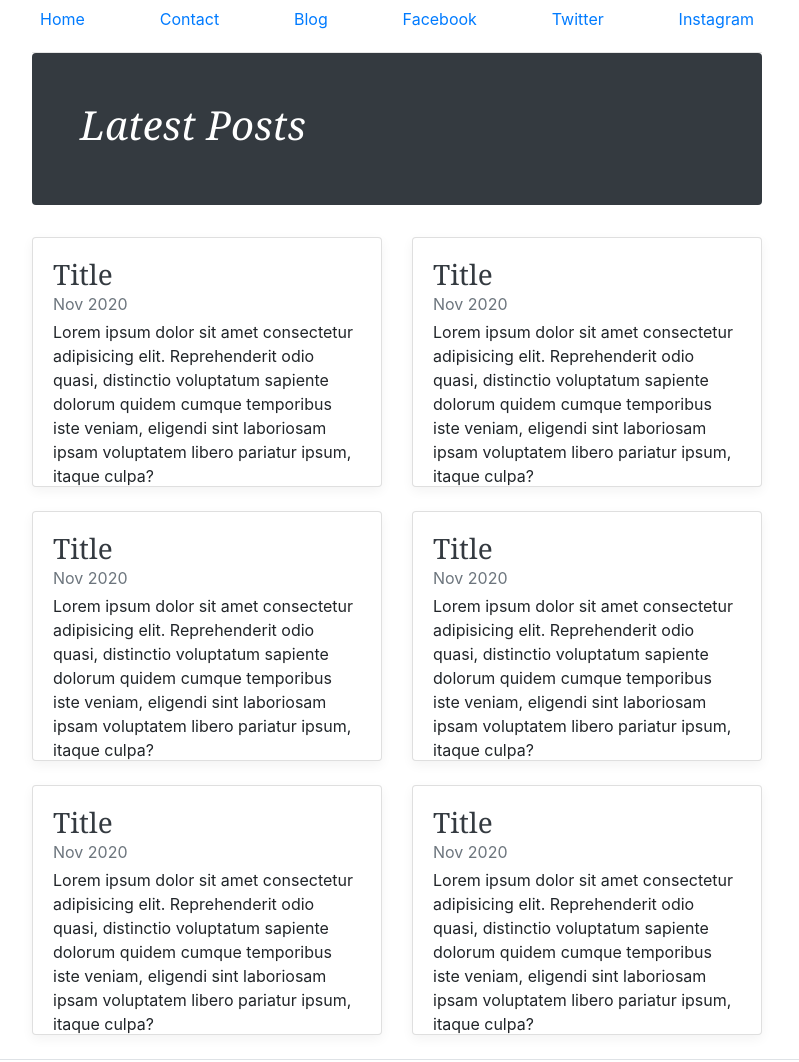
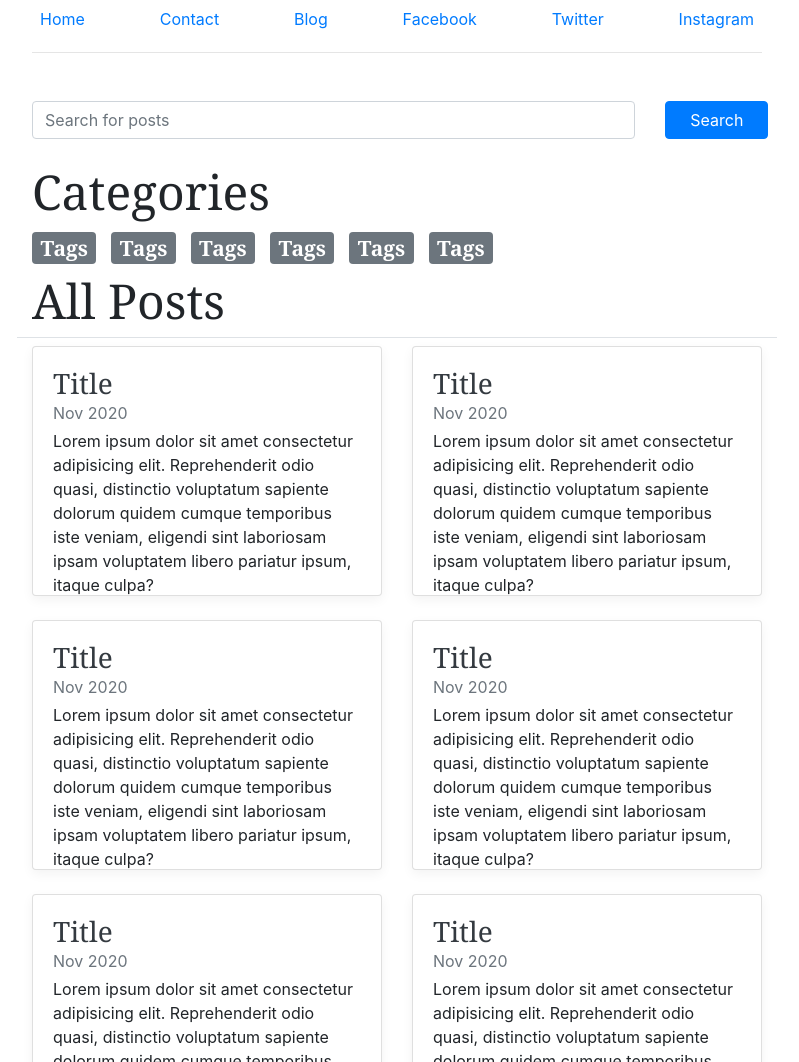
Before and after one commit to michaelbelete/website-emulation-using-bootstrap, a plain HTML site: page blog.html in a window 1280 px wide. Shown: the top 1062 px of the page, without its empty margins (243-1042 px from the left). Drawn offline with Linux system fonts and the light colour scheme.

Commit message:
updated blog design

```diff
--- a/blog.html
+++ b/blog.html
@@ -29,13 +29,27 @@
                     </div>
                 </header>
 
-                <div class="jumbotron p-1 p-md-5 text-white rounded bg-dark">
-                    <div class="col-md-6 px-0">
-                        <h1 class="display-6 font-italic">Latest Posts</h1>
+                <div class="row py-4 mt-4">
+                    <div class="col-md-10">
+                        <input type="search" class="form-control" name="search" id="search" placeholder="Search for posts">
+                    </div>
+                    <div class="col-md-2">
+                        <button class="btn btn-primary px-4">Search</button>
                     </div>
                 </div>
 
+                <h2 class="display-4">Categories</h2>
                 <div class="row">
+                    <h3 class="col-md-1 mr-3"><span class="badge badge-secondary blog-blue">Tags</span></h3>
+                    <h3 class="col-md-1 mr-3"><span class="badge badge-secondary blog-blue">Tags</span></h3>
+                    <h3 class="col-md-1 mr-3"><span class="badge badge-secondary blog-blue">Tags</span></h3>
+                    <h3 class="col-md-1 mr-3"><span class="badge badge-secondary blog-blue">Tags</span></h3>
+                    <h3 class="col-md-1 mr-3"><span class="badge badge-secondary blog-blue">Tags</span></h3>
+                    <h3 class="col-md-1 mr-3"><span class="badge badge-secondary blog-blue">Tags</span></h3>
+                </div>
+                <div class="row">
+
+                    <h2 class="col-md-12 display-4 border-bottom pb-2">All Posts</h2>
                     <div class="col-md-6">
                         <div class="card flex-md-row mb-4 box-shadow h-md-250">
                             <div class="card-body d-flex flex-column align-items-start">
```
